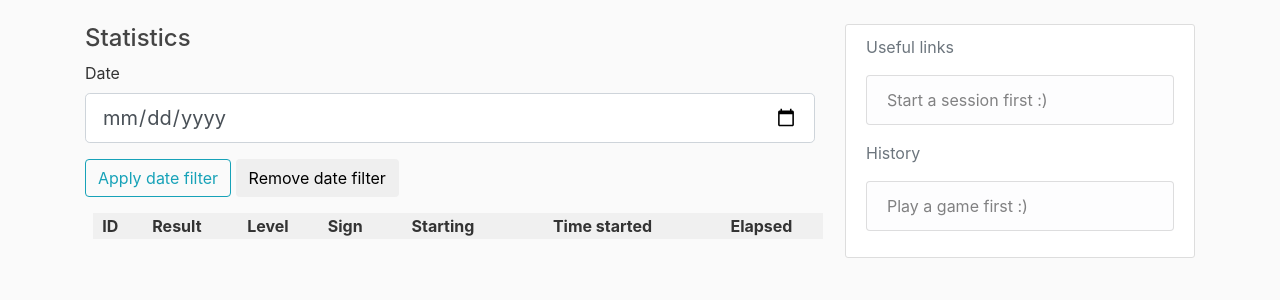
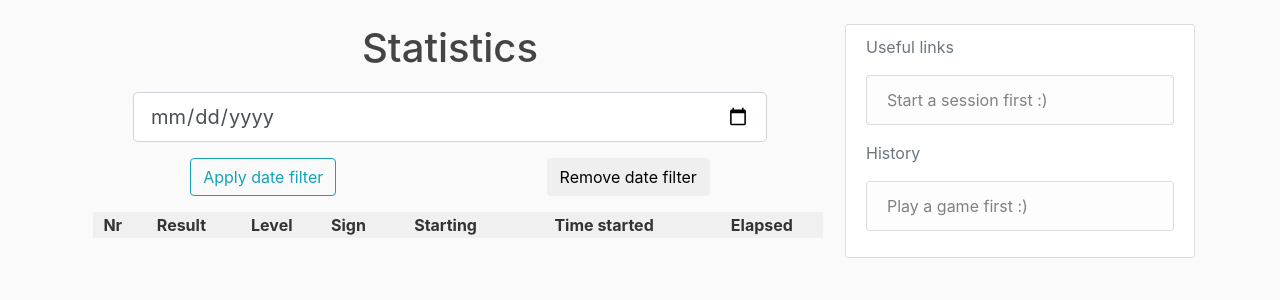
Before and after one commit to nixonsparrow/TicTacToe, a Flask app: page /stats in a window 1280 px wide. Shown: the part 56-356 px from the top of the page. Run offline with Flask 3, Linux system fonts and the light colour scheme; the visitor is signed in with stand-in values (Sample User, id 1); data that the repository does not hold is empty; parts of the project's set-up code (start-up, migrations or seed data) failed here and were passed over; some libraries are stand-ins or nearby versions.

Commit message:
Final version

```diff
--- a/services/web/tictactoe/config.py
+++ b/services/web/tictactoe/config.py
@@ -10,3 +10,6 @@ class Config:
     SECRET_KEY = os.environ.get("SECRET_KEY")
     SQLALCHEMY_DATABASE_URI = os.getenv("DATABASE_URL")
     SQLALCHEMY_TRACK_MODIFICATIONS = False
+
+    # In app values that are changeable via environment variables
+    AI_MOVE_DELAY_SECONDS = int(os.getenv("AI_MOVE_DELAY_SECONDS", 1))
--- a/services/web/tictactoe/games/events.py
+++ b/services/web/tictactoe/games/events.py
@@ -37,7 +37,6 @@ def click_field(data):
             {"field": data["field"], "sign": game.player_sign, "turn": game.whose_turn},
         )
         if move_data["continue"]:
-            sleep(3)
             ai_move = game.make_move_as_ai()
             socketio.emit(
                 "fill_field",
--- a/services/web/tictactoe/models.py
+++ b/services/web/tictactoe/models.py
@@ -1,6 +1,8 @@
 import datetime
 import random
+import time
 
+from flask import current_app
 from flask_login import UserMixin
 from sqlalchemy import JSON, DateTime
 from sqlalchemy.ext.mutable import MutableDict, MutableList
@@ -79,7 +81,6 @@ class GameSession(db.Model):
 
     @property
     def is_active(self):
-        # TODO add condition of existing open game
         if self.able_to_start_new_game() or [
             game for game in self.games if not game.result
         ]:
@@ -237,6 +238,7 @@ class Game(db.Model):
         return {"sign_put": sign_put, "continue": True if not self.result else False}
 
     def make_move_as_ai(self):
+        time.sleep(current_app.config.get("AI_MOVE_DELAY_SECONDS"))
         if self.result:
             return {
                 "field": None,
--- a/services/web/tictactoe/static/main.css
+++ b/services/web/tictactoe/static/main.css
@@ -6,6 +6,11 @@ body {
 
 h1, h2, h3, h4, h5, h6 {
   color: #444444;
+}
+
+h1 {
+  text-align: center;
+  margin-bottom: 20px;
 }
 
 .hide {
@@ -145,3 +150,10 @@ a:link, a:visited, a:hover, a:active {
   text-decoration: none;
   color: black;
 }
+
+.ttt-header {
+  border: 1px solid #dddddd;
+  border-radius: 10px;
+  margin: 15px;
+  margin-top: 0px;
+}
--- a/services/web/tictactoe/templates/about.html
+++ b/services/web/tictactoe/templates/about.html
@@ -8,4 +8,9 @@
     <p>In our application you have 10 coins in each created game session. To start a game within
         the session you need to spend 3 coins. If you win, you get 4 coins, so there is a possibility
         to have infinite games in a one session.</p>
+
+    <p>There are 5 levels of AI. You can play against random one, or you can willingly choose desired one.</p>
+
+    <p>If you are ready to have some fun playing the game, go to
+        <a href="{{ url_for('games.sessions_list') }}">Session page</a>.</p>
 {% endblock content %}
--- a/services/web/tictactoe/templates/base.html
+++ b/services/web/tictactoe/templates/base.html
@@ -54,7 +54,11 @@
               {% endfor %}
             {% endif %}
           {% endwith %}
+
+          <div class="pb-3">
           {% block content %}{% endblock %}
+          </div>
+
         </div>
         <div class="col-md-4">
           <div class="content-section">
--- a/services/web/tictactoe/templates/segments/game_row.html
+++ b/services/web/tictactoe/templates/segments/game_row.html
@@ -1,5 +1,5 @@
 <td>
-    <a href="{{ url_for('games.game', gid=game.id) }}">{{ game.id }}</a>
+    <a href="{{ url_for('games.game', gid=game.id) }}">{{ loop.revindex }}</a>
 </td>
 <td>
     <a href="{{ url_for('games.game', gid=game.id) }}">{{ game.result if game.result else "" }}</a>
--- a/services/web/tictactoe/templates/segments/game_row_header.html
+++ b/services/web/tictactoe/templates/segments/game_row_header.html
@@ -1,5 +1,5 @@
 <th>
-    <span>ID</span>
+    <span>Nr</span>
 </th>
 <th>
     <span>Result</span>
--- a/services/web/tictactoe/templates/segments/session_row.html
+++ b/services/web/tictactoe/templates/segments/session_row.html
@@ -1,5 +1,5 @@
 <td>
-    <a href="{{ url_for('games.game_session', sid=session.id) }}">{{ session.id }}</a>
+    <a href="{{ url_for('games.game_session', sid=session.id) }}">{{ loop.revindex }}</a>
 </td>
 <td>
     <a href="{{ url_for('games.game_session', sid=session.id) }}">{{ session.level }}</a>
--- a/services/web/tictactoe/templates/segments/session_row_header.html
+++ b/services/web/tictactoe/templates/segments/session_row_header.html
@@ -1,5 +1,5 @@
 <th>
-    <span>ID</span>
+    <span>Nr</span>
 </th>
 <th>
     <span>Level</span>
--- a/services/web/tictactoe/templates/sessions_list.html
+++ b/services/web/tictactoe/templates/sessions_list.html
@@ -3,13 +3,13 @@
 <script src="https://cdnjs.cloudflare.com/ajax/libs/socket.io/4.0.1/socket.io.js" integrity="sha512-q/dWJ3kcmjBLU4Qc47E4A9kTB4m3wuTY7vkFJDTZKjTs8jhyGQnaUrxa0Ytd0ssMZhbNua9hE+E7Qv1j+DyZwA==" crossorigin="anonymous"></script>
 
     <h1>Your sessions</h1>
-    <div style="display:flex">
+    <div class="d-flex justify-content-around">
         <form method="POST">
             <button type="submit" class="btn">Quick start</button>
         </form>
         <a href="{{ url_for('games.new_game_session') }}"><button type="button" class="btn ml-2">Start new session</button></a>
     </div>
-    {% if sessions %}
+    {% if sessions.all() %}
     <table class="container m-2 tictactoe-table">
         <tr style="background-color: #f0f0f0">
             {% include "segments/session_row_header.html" %}
--- a/services/web/tictactoe/templates/stats.html
+++ b/services/web/tictactoe/templates/stats.html
@@ -1,9 +1,8 @@
 {% extends "base.html" %}
 {% block content %}
-    <h4>Statistics</h4>
+    <h1>Statistics</h1>
     <form method="POST">
-        <div class="form-group">
-            {{ form.date.label(class="form-control-label") }}
+        <div class="form-group pl-5 pr-5">
             {% if form.date.errors %}
                 {{ form.date(class="form-control form-control-lg is-invalid") }}
                 <div class="invalid-feedback">
@@ -15,7 +14,7 @@
                 {{ form.date(class="form-control form-control-lg", value=date_value) }}
             {% endif %}
         </div>
-        <div class="form-group">
+        <div class="form-group d-flex justify-content-around">
             {{ form.submit(class="btn btn-outline-info") }}
             <a href="{{ url_for('games.stats') }}">
                 <button class="btn" type="button">Remove date filter</button>
```
Also changed, not shown: services/web/tictactoe/config_example.py (deleted, +0 -8 lines), services/web/tictactoe/templates/game.html (+21 -6 lines), services/web/tictactoe/templates/game_session.html (+22 -3 lines), services/web/tictactoe/templates/home.html (+7 -3 lines).
